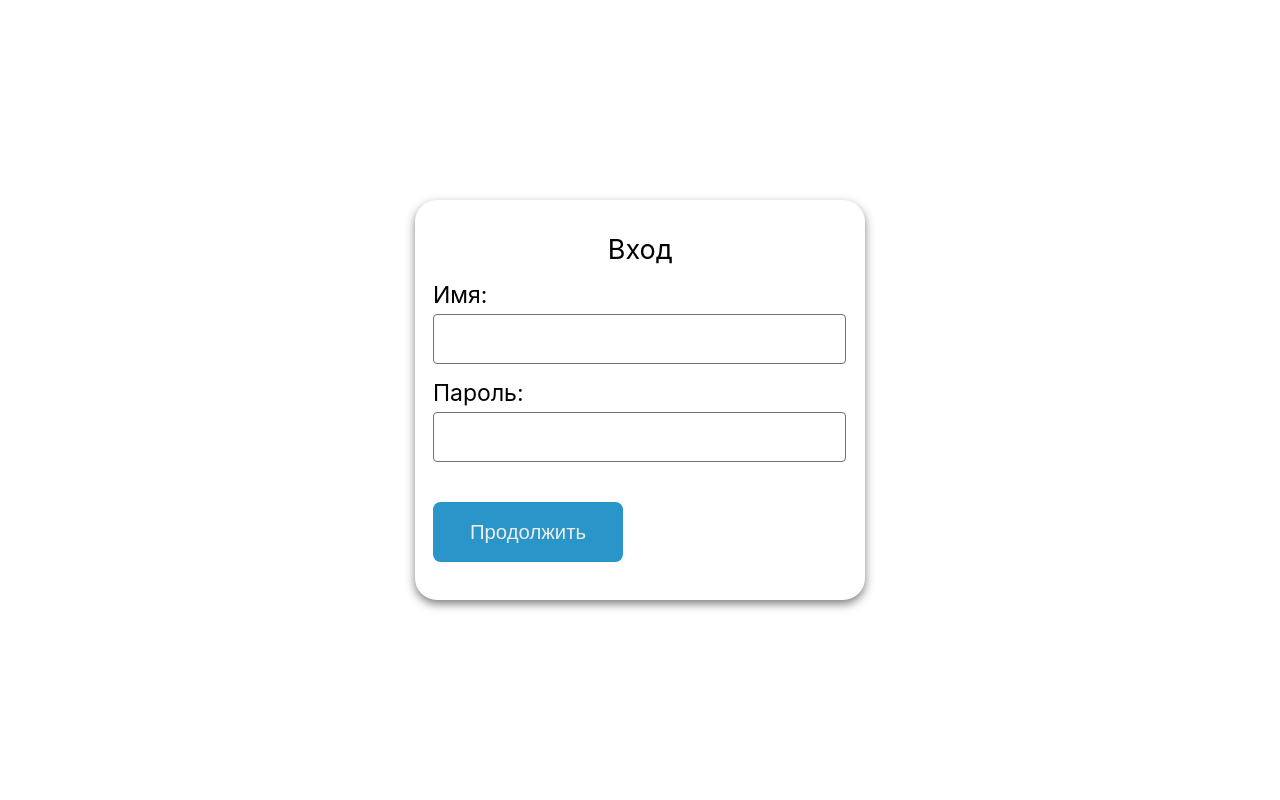
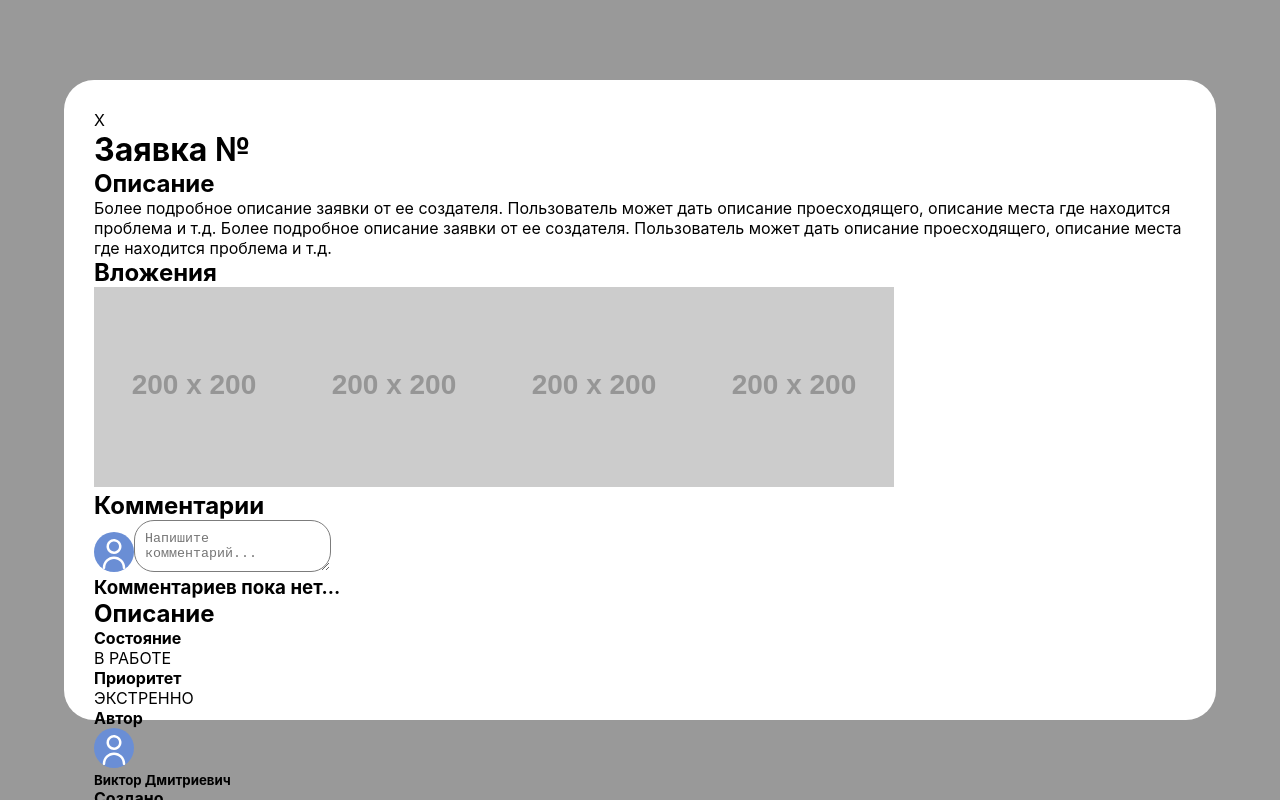
Before and after one commit to supersniper1/JKH, a React (Create React App) app: page /login in a window 1280 px wide. Built offline with nearby package versions, Linux system fonts and the light colour scheme.

Commit message:
App.js was added modal component

```diff
--- a/src/App.js
+++ b/src/App.js
@@ -1,4 +1,4 @@
-import React from "react";
+import React, {useState} from "react";
 import './App.sass';
 import {
   ApplicationsPage,
@@ -15,10 +15,13 @@ import {
 } from "react-router-dom";
 import { RequireAuth } from "./utils/auth/requireAuth";
 import { AuthProvider } from "./utils/auth/authProvider";
+import {ModalApplication} from "./components/modal.application/ModalApplication";
+import {Modal} from "./components/modal/Modal.components";
 
 
 export default function App() {
 
+  const [modalActive, setModalActive] = useState(true)
 
   return (
     <AuthProvider>
@@ -45,6 +48,9 @@ export default function App() {
           } />
         </Routes>
       </Router>
+      <Modal active={modalActive} setActive={setModalActive}>
+        <ModalApplication setActive={setModalActive} />
+      </Modal>
     </AuthProvider>
   );
 }
```
